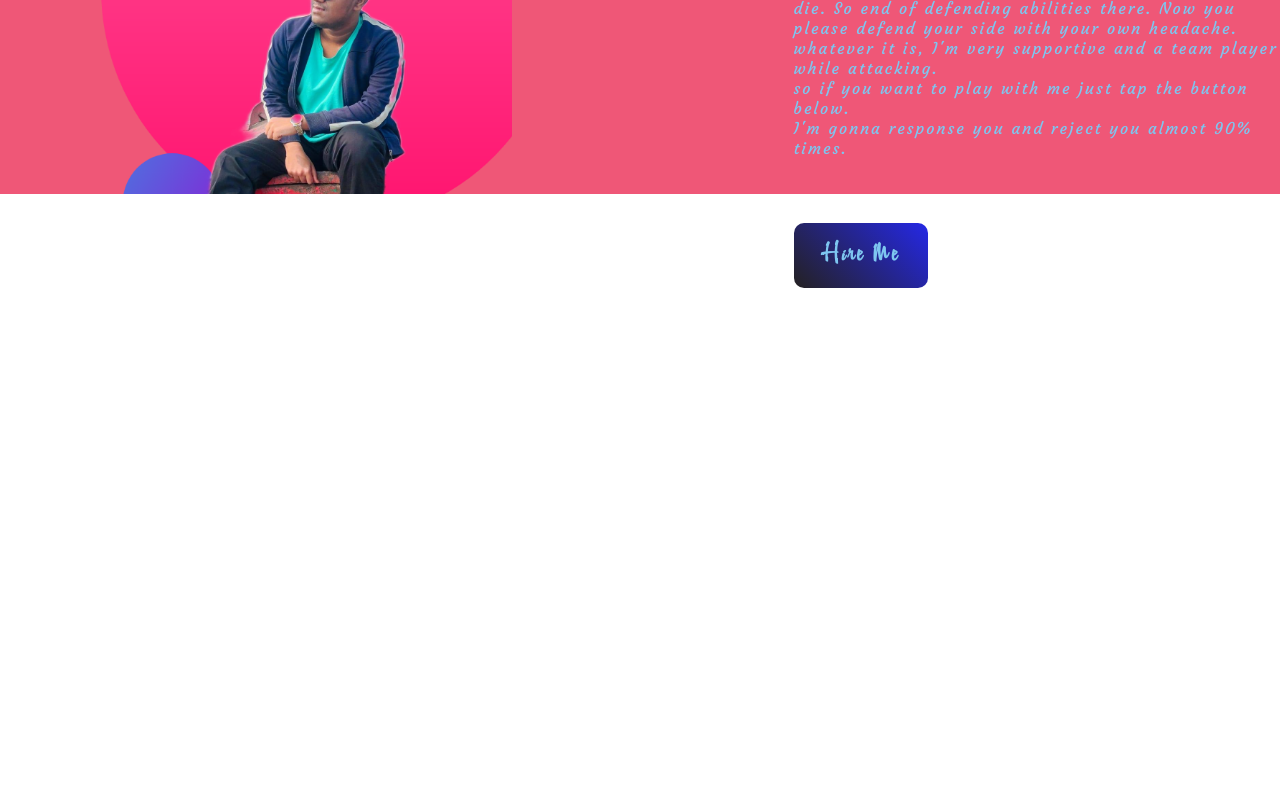
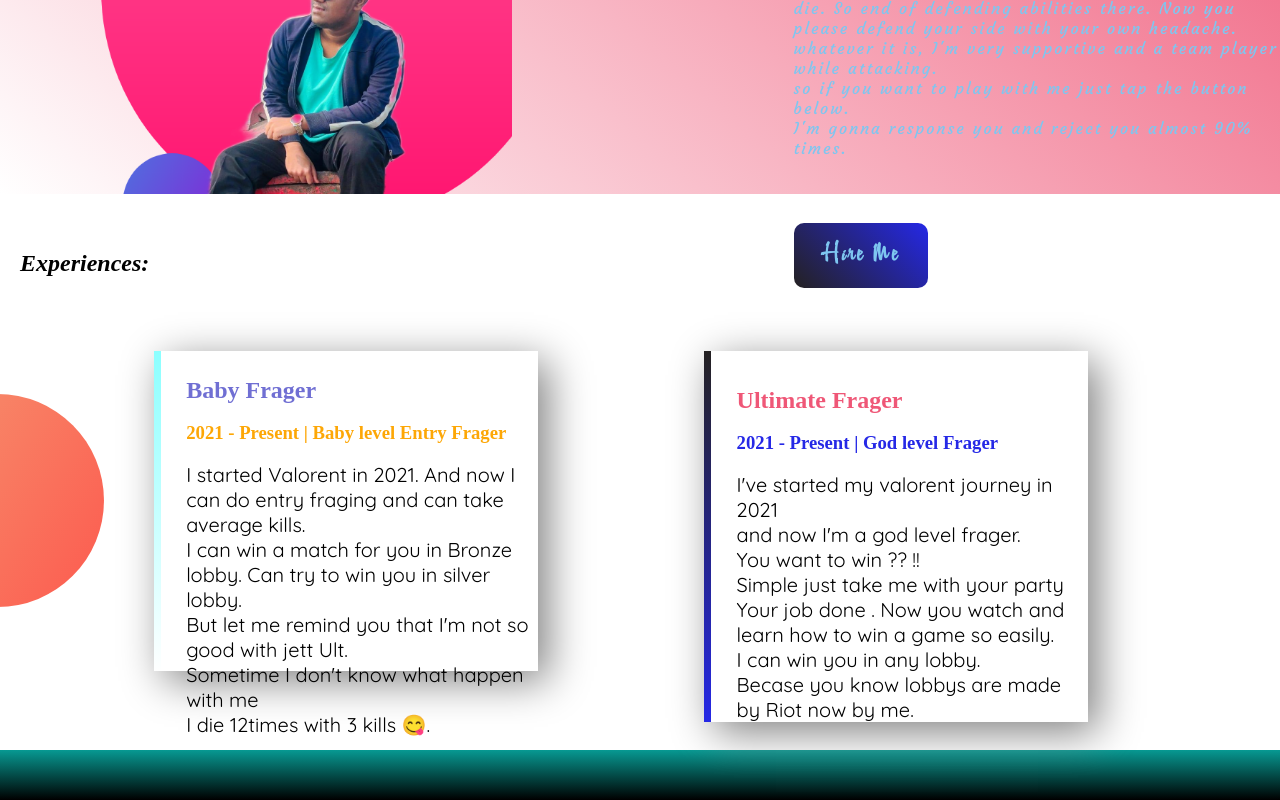
Before and after one commit to DynamoAbir/another-big, a plain HTML site: page index.html in a window 1280 px wide. Shown: the part 904-1704 px from the top of the page. Before the commit the page ends 1192 px from the top, so only its background shows below. Drawn offline with Linux system fonts and the light colour scheme.

Commit message:
End of First Page

```diff
--- a/index.html
+++ b/index.html
@@ -23,6 +23,9 @@
 <link rel="preconnect" href="https://fonts.googleapis.com">
 <link rel="preconnect" href="https://fonts.gstatic.com" crossorigin>
 <link href="https://fonts.googleapis.com/css2?family=Courgette&display=swap" rel="stylesheet">
+<link rel="preconnect" href="https://fonts.googleapis.com">
+<link rel="preconnect" href="https://fonts.gstatic.com" crossorigin>
+<link href="https://fonts.googleapis.com/css2?family=Courgette&family=Quicksand&display=swap" rel="stylesheet">
 </head>
 
 <body>
@@ -31,7 +34,7 @@
         <p class="logo">We Are Valorent</p>
         <nav>
             <ul class="nav-area">
-                <li><a href="#"> home</a></li>
+                <li><a href="#"> Teammates</a></li>
                 <li><a href="#"> about</a></li>
                 <li><a href="#"> portfolio</a></li>
                 <li><a href="#"> server</a></li>
@@ -94,6 +97,52 @@
     </section>
 
 <!---------------End of Shagor Part-------------->
+<br> <br>
+<section class="experience-area">
+    <h2 class="xp"> <i> Experiences:</i></h2>
+    <br><br><br>
+
+    <div id="abir" class="fifty-width">
+        <h2 id="baby">
+            Baby Frager
+        </h2>
+<br>
+        <h3 class="heading-color-one">
+            2021 - Present | Baby level Entry Frager
+        </h3><br>
+
+        <p class="pera-design">
+            I started Valorent in 2021. And now I can do entry fraging and can take average kills. <br>
+            I can win a match for you in Bronze lobby. Can try to win you in silver lobby. <br>
+            But let me remind you that I'm not so good with jett Ult. <br> Sometime I don't know what happen with me <br>
+            I die 12times with 3 kills &#128523.
+        </p>
+    </div>
+
+
+
+    <div id="Shagor" class="hundred-width"><br><br>
+        <h2 id="god">
+            Ultimate Frager
+        </h2> <br>
+
+        <h3 class="heading-color-two">
+            2021 - Present | God level Frager
+        </h3> <br>
+        <p class="pera-design">
+            I've started my valorent journey in 2021 <br> and now I'm a god level frager. <br>
+            You want to win ?? !! <br> Simple just take me with your party <br>
+            Your job done . Now you watch and learn how to win a game so easily. <br>
+            I can win you in any lobby. <br> Becase you know lobbys are made by Riot now by me. <br>
+
+        </p>
+    </div>
+</section>
+
 </body>
+<footer>
+
+</footer>
+
 
 </html>
--- a/style.css
+++ b/style.css
@@ -169,7 +169,7 @@ h1{
 
 
 }
-.second-part{background-color: #ef5777;
+.second-part{background-image: linear-gradient(220deg, #ef5777,white );
 height:500px;}
 
 *{
@@ -199,3 +199,80 @@ height:500px;}
 
 
 /*=======================End Of Shagor Part=======================*/
+
+
+.fifty-width{
+    color: black;
+    width: 30%;
+    float: left;
+    margin-left: 12%;
+    padding-left: 2%;
+    padding-top: 2%;
+    box-shadow: 10px 10px 40px gray;
+    height: 64%;
+    ;
+}
+
+.hundred-width{
+    float: right;
+    margin-left: 2%;
+    margin-right: 15%;
+    padding-left: 2%;
+
+    width: 30%;
+    box-shadow: 10px 10px 40px gray;
+
+
+
+}
+
+.experience-area{
+height: 500px;}
+
+.heading-color-one{
+    color:rgb(253, 167, 6);
+}
+.heading-color-two{
+   color:  rgb(37, 40, 230);
+}
+
+.experience-area{background-image: url(/Images/exp-bg.png);
+background-repeat: no-repeat;
+background-position: left;}
+
+#abir{
+    border-left: 7px solid;
+    border-image: linear-gradient(45deg, white , aqua);
+    border-image-slice: 1;
+
+}
+
+#Shagor{
+    border-left: 7px solid;
+    border-image: linear-gradient(180deg, rgb(36, 33, 33) , rgb(37, 40, 230));
+    border-image-slice: 1;
+
+}
+
+.xp{margin: 20px;
+
+}
+
+.pera-design{
+    font-size: 20px;
+    font-family: 'Quicksand', sans-serif;
+}
+
+footer{
+    height: 50px;
+    width: 100%;
+    background-image: linear-gradient(0deg, rgb(0, 0, 0) , #079992);
+}
+
+#baby{
+    color:#706fd3;
+}
+
+#god{
+    color:#ef5777;
+}
```
